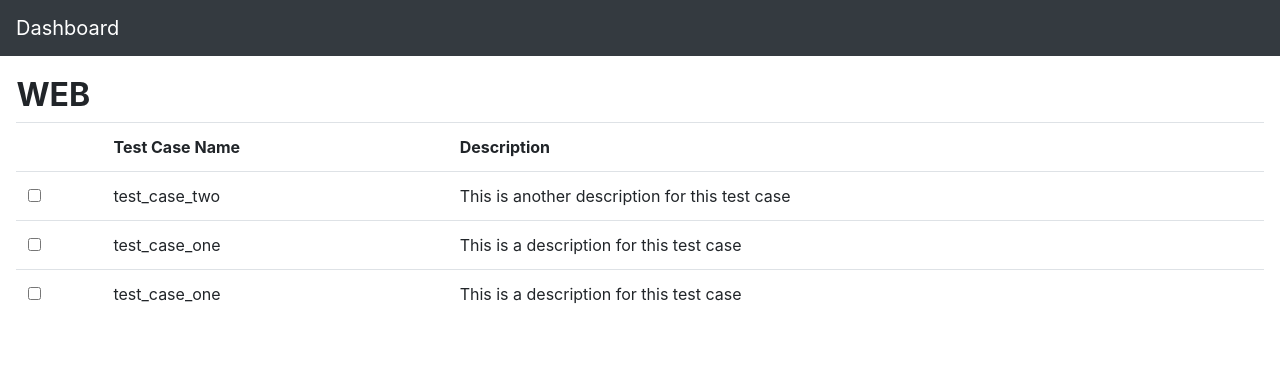
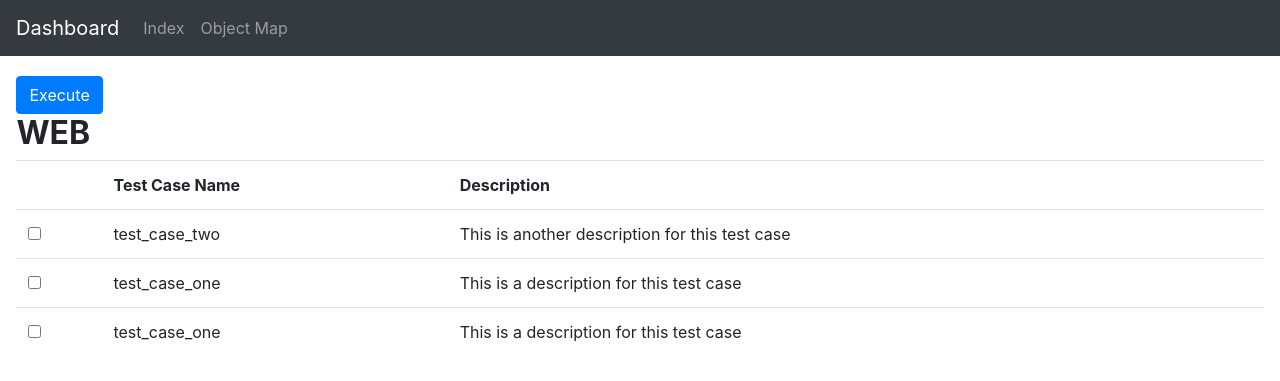
Before and after one commit to vishnurvn/testwork, a Flask app: page / in a window 1280 px wide. Shown: the top 381 px of the page. Run offline with Flask 2, Linux system fonts and the light colour scheme; some libraries are stand-ins or nearby versions.

Commit message:
updated server UI

```diff
--- a/server/templates/base.html
+++ b/server/templates/base.html
@@ -16,6 +16,14 @@
 <body>
 <nav class="navbar navbar-expand-lg navbar-dark bg-dark">
     <a class="navbar-brand" href="#">Dashboard</a>
+    <ul class="navbar-nav">
+        <li class="nav-item">
+            <a class="nav-link" href="#">Index</a>
+        </li>
+        <li class="nav-item">
+            <a class="nav-link" href="#">Object Map</a>
+        </li>
+    </ul>
 </nav>
 {% block content %}
 {% endblock %}
--- a/server/templates/index.html
+++ b/server/templates/index.html
@@ -1,6 +1,7 @@
 {% extends 'base.html' %}
 {% block content %}
 <div class="small-container">
+    <button class="btn btn-primary" type="button">Execute</button>
     <div>
         {% for key, value in data.items() %}
         <div>
```
